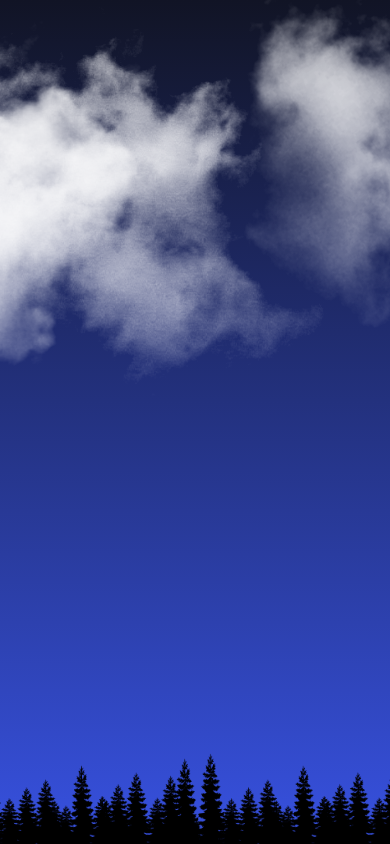
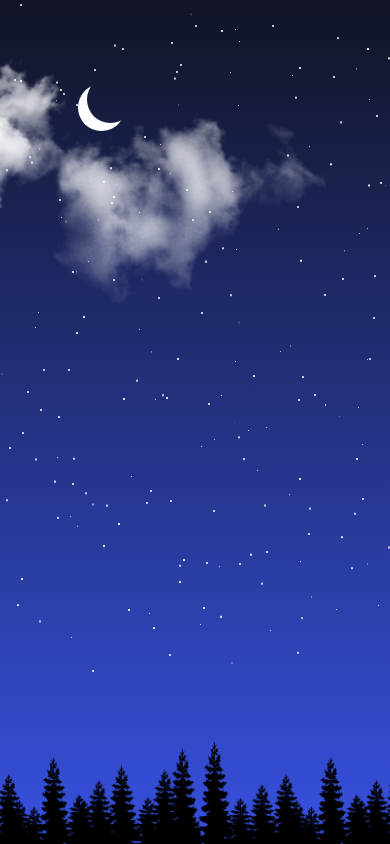
Before and after one commit to abewithcode/star-night, a plain HTML site: page index.html in a window 390 px wide. Drawn offline with Linux system fonts and the light colour scheme.

Commit message:
add star

```diff
--- a/index.html
+++ b/index.html
@@ -1,11 +1,13 @@
 <!DOCTYPE html>
 <html lang="en">
+
 <head>
     <meta charset="UTF-8">
     <meta name="viewport" content="width=device-width, initial-scale=1.0">
     <title>Star night</title>
     <link rel="stylesheet" href="style.css">
 </head>
+
 <body>
     <div class="scene">
         <div class="moon"></div>
@@ -14,5 +16,84 @@
         <img src="cloud2.png" alt="cloud2" class="cloud2">
         <img src="cloud3.png" alt="cloud3" class="cloud3">
     </div>
+    <!--star-->
+    <script type="text/javascript">
+        let stars = [];
+        let animationId;
+
+        function createStars() {
+            // 清除現有星星
+            const existingStars = document.querySelectorAll('.scene i');
+            existingStars.forEach(star => star.remove());
+            stars = [];
+
+            const scene = document.querySelector('.scene');
+            const screenWidth = window.innerWidth;
+            const screenHeight = window.innerHeight;
+
+            // 根據螢幕大小調整星星數量
+            let starCount;
+            if (screenWidth < 768) {
+                starCount = 200; // 手機版較少星星
+            } else if (screenWidth < 1024) {
+                starCount = 350; // 平板版中等數量
+            } else {
+                starCount = 500; // 桌機版較多星星
+            }
+
+            for (let i = 0; i < starCount; i++) {
+                const star = document.createElement("i");
+
+                // 使用百分比和viewport單位
+                const x = Math.random() * 100; // 0-100%
+                const y = Math.random() * 80; // 0-80% (避免與森林重疊)
+                const duration = Math.random() * 10;
+                const size = Math.random() * 0.3 + 0.1; // 使用vmin單位
+
+                star.style.left = x + '%';
+                star.style.top = y + '%';
+                star.style.width = (0.2 + size) + 'vmin';
+                star.style.height = (0.2 + size) + 'vmin';
+                star.style.animationDuration = (5 + duration) + 's';
+                star.style.animationDelay = duration + 's';
+
+                scene.appendChild(star);
+                stars.push({
+                    element: star,
+                    originalX: x,
+                    originalY: y,
+                    size: size
+                });
+            }
+        }
+
+        function handleResize() {
+            // 使用 requestAnimationFrame 來優化性能
+            if (animationId) {
+                cancelAnimationFrame(animationId);
+            }
+
+            animationId = requestAnimationFrame(() => {
+                createStars();
+            });
+        }
+
+        // 初始化
+        createStars();
+
+        // 監聽視窗大小變化
+        let resizeTimeout;
+        window.addEventListener('resize', () => {
+            // 使用 debounce 來避免過度頻繁的重新計算
+            clearTimeout(resizeTimeout);
+            resizeTimeout = setTimeout(handleResize, 150);
+        });
+
+        // 監聽裝置方向變化
+        window.addEventListener('orientationchange', () => {
+            setTimeout(handleResize, 100);
+        });
+    </script>
 </body>
+
 </html>
--- a/style.css
+++ b/style.css
@@ -8,31 +8,32 @@
     position: relative;
     width: 100%;
     min-height: 100vh;
-    background: linear-gradient(#111425,#3751e0);
-    background-attachment: fixed;  /*make photo fixed*/
+    background: linear-gradient(#111425, #3751e0);
+    background-attachment: fixed;
     overflow: hidden;
 }
 
 .moon {
     position: absolute;
-     top: 100px;
-     left: 400px;
-     width: 100px;
-     height: 100px;
+    top: 8vh;
+    left: 30vw;
+    width: 10vmin;
+    height: 10vmin;
     background: #fff;
     border-radius: 50%;
-     z-index: 3;                   /*has z-index */
+    z-index: 3;
+    transition: all .1s ease;
 }
 
 .moon:after {
     content: '';
     position: absolute;
-     top: -17px;
-     left: 20px;
+    top: -17%;
+    left: 20%;
     width: 100%;
     height: 100%;
     border-radius: 50%;
-     background: linear-gradient(#111425,#3751e0);
+    background: linear-gradient(#111425, #3751e0);
     background-attachment: fixed;
 }
 
@@ -41,30 +42,40 @@
     bottom: 0;
     left: 0;
     width: 100%;
+    height: auto;
     z-index: 3;
     transform: scale(1.2);
+    object-fit: cover;
 }
 
 .cloud1 {
     position: absolute;
-    top: 0;
+    top: 5vh;
     left: 0;
+    width: 40vw;
     max-width: 600px;
+    height: auto;
     z-index: 4;
     animation: animateCloud 50s linear infinite;
 }
+
 .cloud2 {
     position: absolute;
-    top: 0;
+    top: 10vh;
     left: 0;
+    width: 45vw;
     max-width: 650px;
+    height: auto;
     z-index: 4;
     animation: animateCloud 100s linear infinite;
 }
+
 .cloud3 {
     position: absolute;
-    top: 0;
+    top: 15vh;
     left: 0;
+    width: 30vw;
+    height: auto;
     max-width: 400px;
     z-index: 4;
     animation: animateCloud 70s linear infinite;
@@ -72,10 +83,76 @@
 }
 
 @keyframes animateCloud {
-    0%{
-        transform : translateX(-100%) scale(1);
+    0% {
+        transform: translateX(-100%) scale(1);
     }
+
     100% {
-        transform : translateX(400%) scale(2);
+        transform: translateX(calc(100vw + 100%)) scale(1.5);
     }
 }
+
+.scene i {
+    position: absolute;
+    background: #fff;
+    border-radius: 50%;
+    animation: animateStar linear infinite;
+    will-change: transform, opacity;
+}
+
+@keyframes animateStar {
+    0% {
+        opacity: 0;
+        transform: translateY(0);
+    }
+
+    10%,
+    90% {
+        opacity: 1;
+    }
+
+    100% {
+        opacity: 0;
+        transform: translateY(-10vh);
+    }
+}
+
+/* mobile */
+@media (max-width: 768px) {
+    .moon {
+        top: 10vh;
+        left: 20vw;
+        width: 12vmin;
+        height: 12vmin;
+    }
+
+    .cloud1,
+    .cloud2,
+    .cloud3 {
+        width: 60vw;
+    }
+
+    .forest {
+        transform: scale(1.5);
+    }
+}
+
+/*tablet*/
+@media (min-width: 769px) and (max-width: 1024px) {
+    .moon {
+        top: 8vh;
+        left: 25vw;
+        width: 10vmin;
+        height: 10vmin;
+    }
+}
+
+/*pc*/
+@media (min-width: 1920px) {
+    .moon {
+        width: 120px;
+        height: 120px;
+        top: 120px;
+        left: 400px;
+    }
+}
```
Lines whose indentation alone changed are shown as unchanged.
